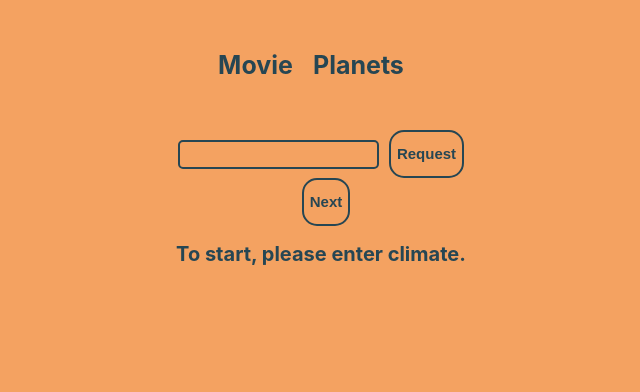
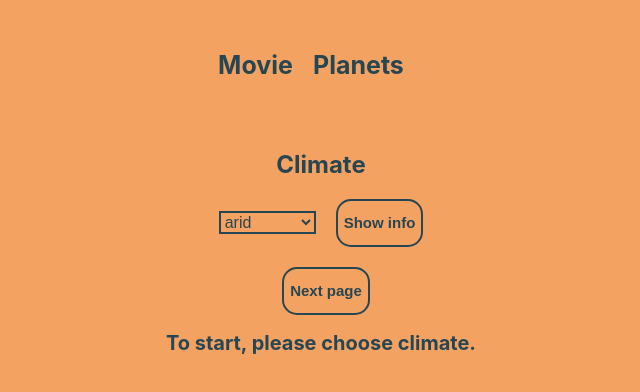
Before and after one commit to MartaPanasyuk/Star-Wars-Frontend, a React (Create React App) app: page /planets in a window 1280 px wide. Shown: the top 392 px of the page, without its empty margins (319-959 px from the left). Built offline with nearby package versions, Linux system fonts and the light colour scheme.

Commit message:
added more options

```diff
--- a/src/App.css
+++ b/src/App.css
@@ -3,7 +3,6 @@
 }
 
 .Navigation {
-  margin-top: 50px;
   display: flex;
   justify-content: center;
 }
@@ -11,6 +10,7 @@
 .NavElement {
   margin-right: 20px;
   margin-bottom: 50px;
+  margin-top: 50px;
   text-decoration: none;
   color: #264653;
   font-weight: bold;
--- a/src/pages/Movie.jsx
+++ b/src/pages/Movie.jsx
@@ -3,7 +3,7 @@ import axios from 'axios';
 import './css/Movie.css';
 
 export default function Movie() {
-  const [title, setTitle] = useState('');
+  const [title, setTitle] = useState(null);
   const [characters, setCharacters] = useState(null);
   const [filterGender, setFilterGender] = useState(null);
   const [filterHeight, setFilterHeight] = useState(null);
@@ -56,43 +56,58 @@ export default function Movie() {
   return (
     <div>
       <form onSubmit={onFormSubmit}>
+        <div className="selectors-title">
+          <div className="select-wrapper">
+            <h2>Gender</h2>
             <select onChange={(e) => setFilterGender(e.target.value)}>
               <option>male</option>
               <option>female</option>
             </select>
+          </div>
+          <div className="select-wrapper">
+            <h2>Height</h2>
             <select onChange={(e) => setFilterHeight(e.target.value)}>
-          <option>height a</option>
-          <option>d</option>
+              <option>ascending</option>
+              <option>descending</option>
             </select>
+          </div>
+          <div className="select-wrapper">
+            <h2>Age</h2>
             <select onChange={(e) => setFilterAge(e.target.value)}>
-          <option>age a</option>
-          <option>d</option>
+              <option>ascending</option>
+              <option>descending</option>
             </select>
-        <input
-          type="text"
-          value={title}
-          onChange={(e) => setTitle(e.target.value)}
-          className="Input-wrapper"
-        />
+          </div>
+          <div className="select-wrapper">
+            <h2>Title</h2>
+            <select onChange={(e) => setTitle(e.target.value)}>
+              <option>A New Hope</option>
+              <option>The Empire Strikes Back</option>
+              <option>Return of the Jedi</option>
+              <option>The Phantom Menace</option>
+              <option>Attack of the Clones</option>
+              <option>Revenge of the Sith</option>
+            </select>
+          </div>
+        </div>
         <button type="submit">
-          <h2 className="text_btn">Request</h2>
+          <h2 className="text_btn">Show Results</h2>
         </button>
         <div className="Btn-wrapper">
-          <button onClick={() => nextPage()}>
-            <h2 className="text_btn">Next</h2>
+          <button onClick={() => nextPage()} className="Btn-wrapper">
+            <h2 className="text_btn">Next page</h2>
           </button>
-
           <button
             className={pageQuery > 1 ? '' : 'hidden-btn'}
             onClick={() => prevPage()}
           >
-            <h2 className="text_btn">Prev</h2>
+            <h2 className="text_btn">Prev page</h2>
           </button>
         </div>
       </form>
       <div>
         {!characters ? (
-          <h1>Loading</h1>
+          <h1>To start, select the title</h1>
         ) : (
           <div>
             {characters.map((char) => (
@@ -109,3 +124,14 @@ export default function Movie() {
     </div>
   );
 }
+
+/*
+
+ <input
+          type="text"
+          value={title}
+          onChange={(e) => setTitle(e.target.value)}
+          className="Input-wrapper"
+        />
+
+        */
--- a/src/pages/Planets.jsx
+++ b/src/pages/Planets.jsx
@@ -42,30 +42,36 @@ export default function Planets() {
   return (
     <div className="Planet-wrapper">
       <form onSubmit={onFormSubmit}>
-        <input
-          type="text"
-          value={climateQuery}
-          onChange={(e) => setClimateQuery(e.target.value)}
-          className="Input-wrapper"
-        />
+        <h2>Climate</h2>
+        <select onChange={(e) => setClimateQuery(e.target.value)}>
+          <option>arid</option>
+          <option>temperate</option>
+          <option>tropical</option>
+          <option>frozen</option>
+          <option>murky</option>
+          <option>hot</option>
+          <option>rocky</option>
+          <option>polluted</option>
+        </select>
+
         <button type="submit">
-          <h2 className="button-text">Request</h2>
+          <h2 className="button-text">Show info</h2>
         </button>
         <div className="Btn-wrapper">
           <button onClick={() => nextPage()}>
-            <h2 className="text_btn">Next</h2>
+            <h2 className="text_btn">Next page</h2>
           </button>
 
           <button
             className={pageQuery > 1 ? '' : 'hidden-btn'}
             onClick={() => prevPage()}
           >
-            <h2 className="text_btn">Prev</h2>
+            <h2 className="text_btn">Prev page</h2>
           </button>
         </div>
       </form>
       {!climate ? (
-        <h2 className="page-message">To start, please enter climate.</h2>
+        <h2 className="page-message">To start, please choose climate.</h2>
       ) : (
         climate.map((climate, index) => (
           <div key={index} className="residents-wrapper">
@@ -88,3 +94,14 @@ export default function Planets() {
     </div>
   );
 }
+
+/*
+
+   <input
+          type="text"
+          value={climateQuery}
+          onChange={(e) => setClimateQuery(e.target.value)}
+          className="Input-wrapper"
+        />
+
+        */
--- a/src/pages/css/Movie.css
+++ b/src/pages/css/Movie.css
@@ -29,6 +29,10 @@ button:hover {
   color: #264653;
 }
 
+.Btn-wrapper {
+  margin-top: 20px;
+}
+
 select {
   font-size: 16px;
   color: #264653;
@@ -40,3 +44,14 @@ select {
 .hidden-btn {
   display: none;
 }
+
+.selectors-title {
+  display: flex;
+  justify-content: center;
+  margin-bottom: 20px;
+}
+
+.select-wrapper {
+  display: flex;
+  flex-direction: column;
+}
```
Also changed, not shown: 1 other file (tests, documents, lock files or other folders). Lines whose indentation alone changed are shown as unchanged.
